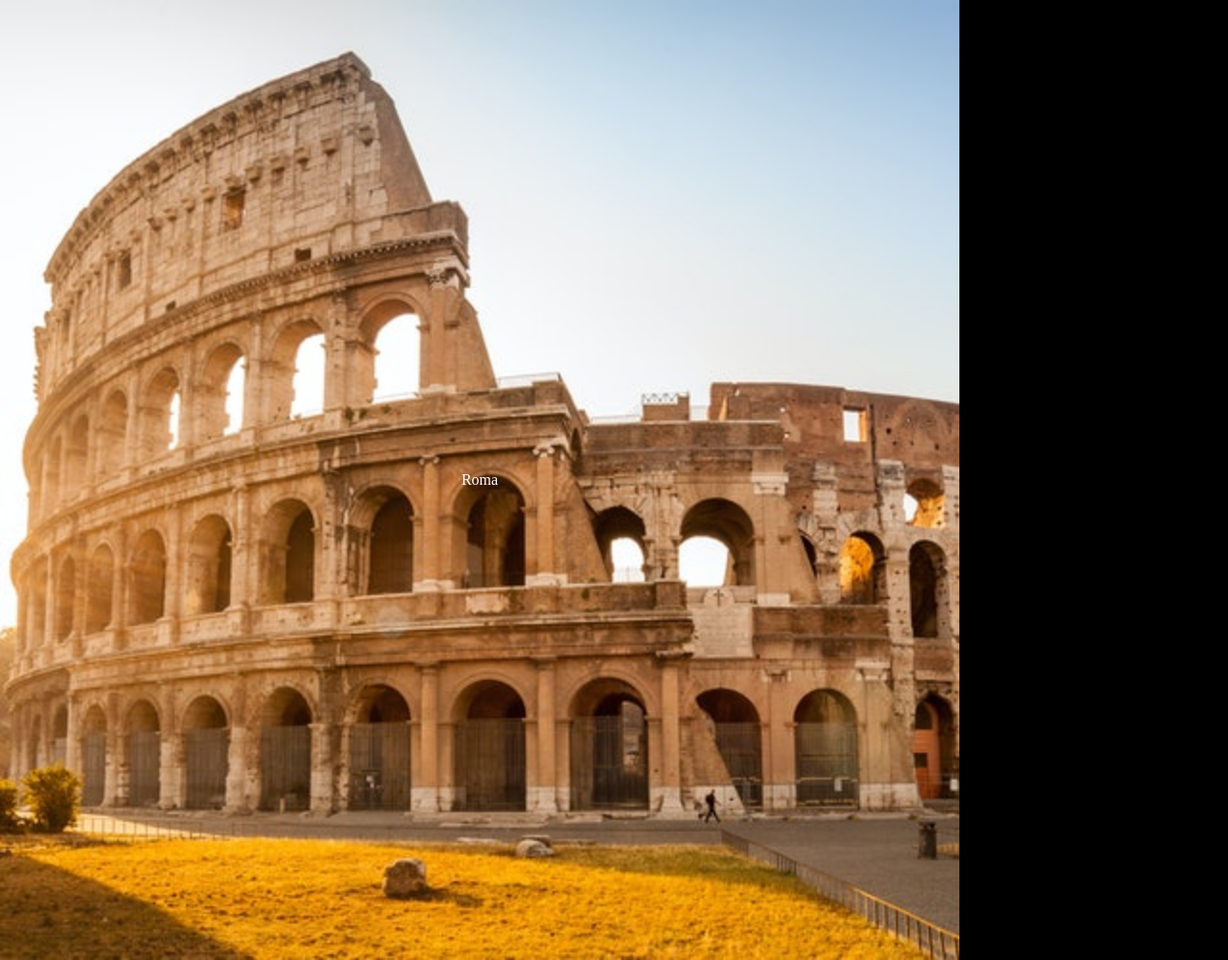
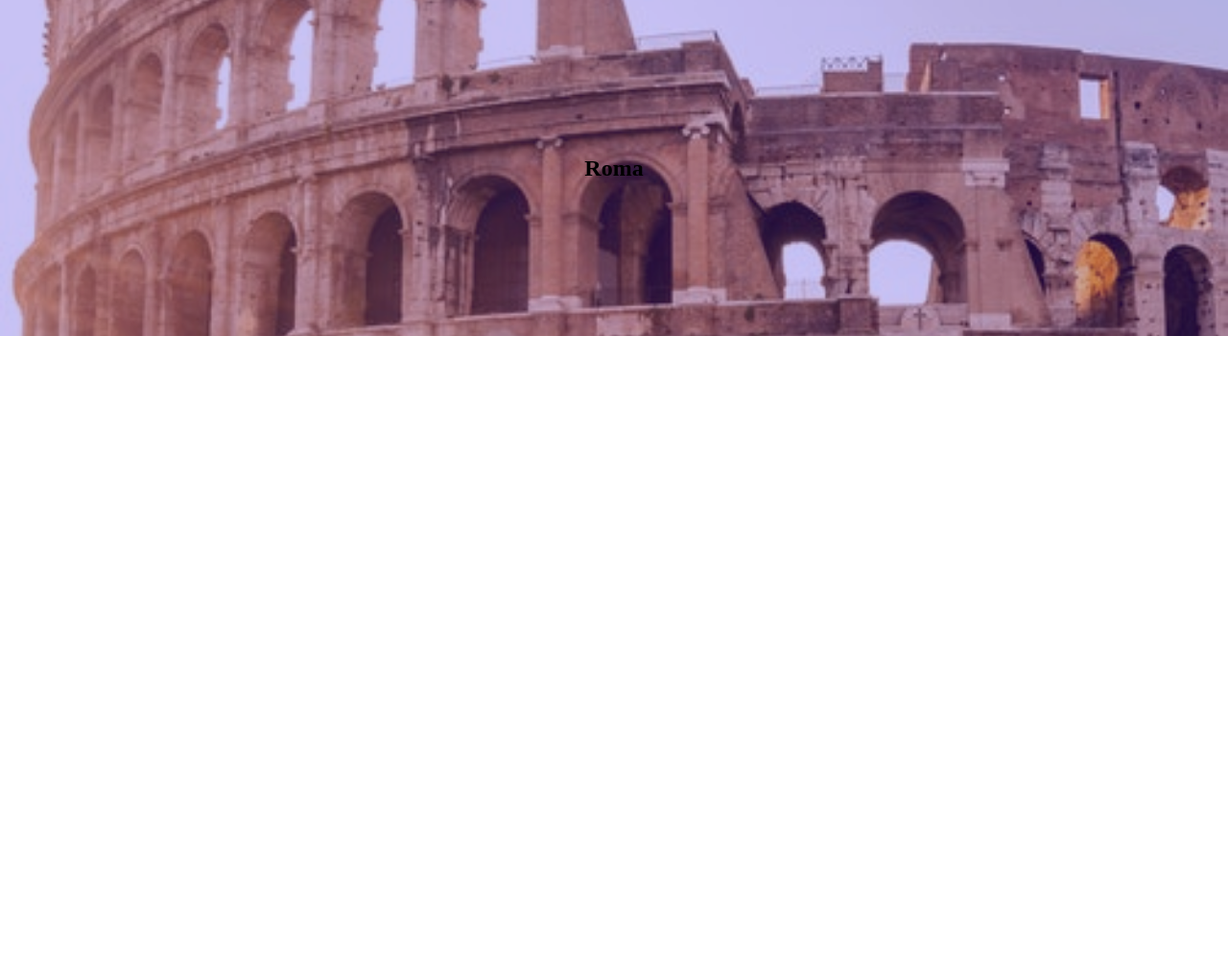
Before and after one commit to alfof87/htmlcss-airbnb, a plain HTML site: page index.html in a window 1280 px wide. Shown: the whole page at 96% size. After the commit the page ends 800 px from the top, so only its background shows below. Drawn offline with Linux system fonts and the light colour scheme.

Commit message:
prova esercizio rifatto con video recap

```diff
--- a/css/master.css
+++ b/css/master.css
@@ -3,27 +3,27 @@
   padding: 0;
   box-sizing: border-box;
 }
-body{
-  background-color: black;
+
+
+.city{
+  position: relative;
+  background-image: url("../img/roma.jpg");
+  background-repeat: no-repeat;
+  background-size: cover;
+  background-position: center;
+  height: 350px;
+  width: 100vw;
+
 }
-body .span{
+.layover{
+  width: 100%;
+  height: 100%;
+  background-color: rgba(56,30,215,0.27)
+}
+
+.city h2{
   position: absolute;
   top: 50%;
   left: 50%;
   transform: translate(-50%, -50%);
-  color: white;
-
-
 }
-
-/*container1-roma*/
-
-#container1{
-  position: relative;
-  width: 1000px;
-  height: 1000px;
-  background-image: url("../img/roma.jpg");
-  background-repeat: no-repeat;
-  background-size: cover;
-  background-position: center;
-}
--- a/index.html
+++ b/index.html
@@ -9,8 +9,9 @@
     <!--container1-->
   <div id="container1">
   <!--roma-->
-   <div class="roma">
-    <span class="span">Roma</span>
+   <div class="city">
+     <div class="layover"></div>
+     <h2 class="span">Roma</h2>
    </div>
 
 
```
